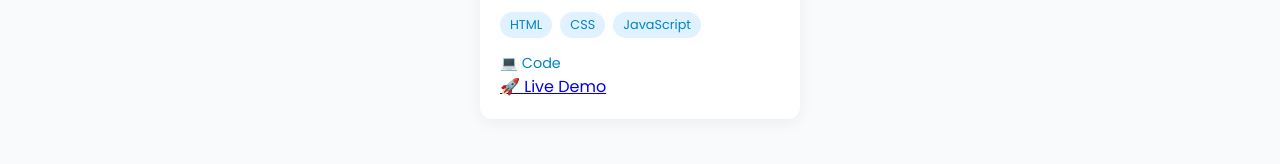
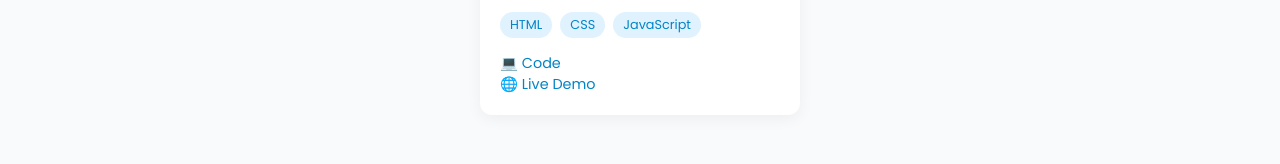
Before and after one commit to dipakborkhatariya24/dipak-portfolio, a plain HTML site: page index.html in a window 1280 px wide. Shown: the part 3925-4089 px from the top of the page. Drawn offline with nearby package versions, Linux system fonts and the light colour scheme.

Commit message:
add live demo of portfollio

```diff
--- a/index.html
+++ b/index.html
@@ -289,7 +289,7 @@
                 <p>Personal portfolio website built with HTML, CSS, and JavaScript to showcase projects and skills</p>
                 <div class="tags"><span>HTML</span><span>CSS</span><span>JavaScript</span></div>
                 <a href="https://github.com/dipakborkhatariya24/dipak-portfolio" class="code-link">💻 Code</a>
-                <a href="https://dipak-borkhatariya-portfolio.netlify.app/" class="demo-link">🚀 Live Demo</a>
+                <a href="https://dipak-borkhatariya-portfolio.netlify.app/" class="code-link" target="_blank">🌐 Live Demo</a>
             </div>
         </div>
     </section>
```
